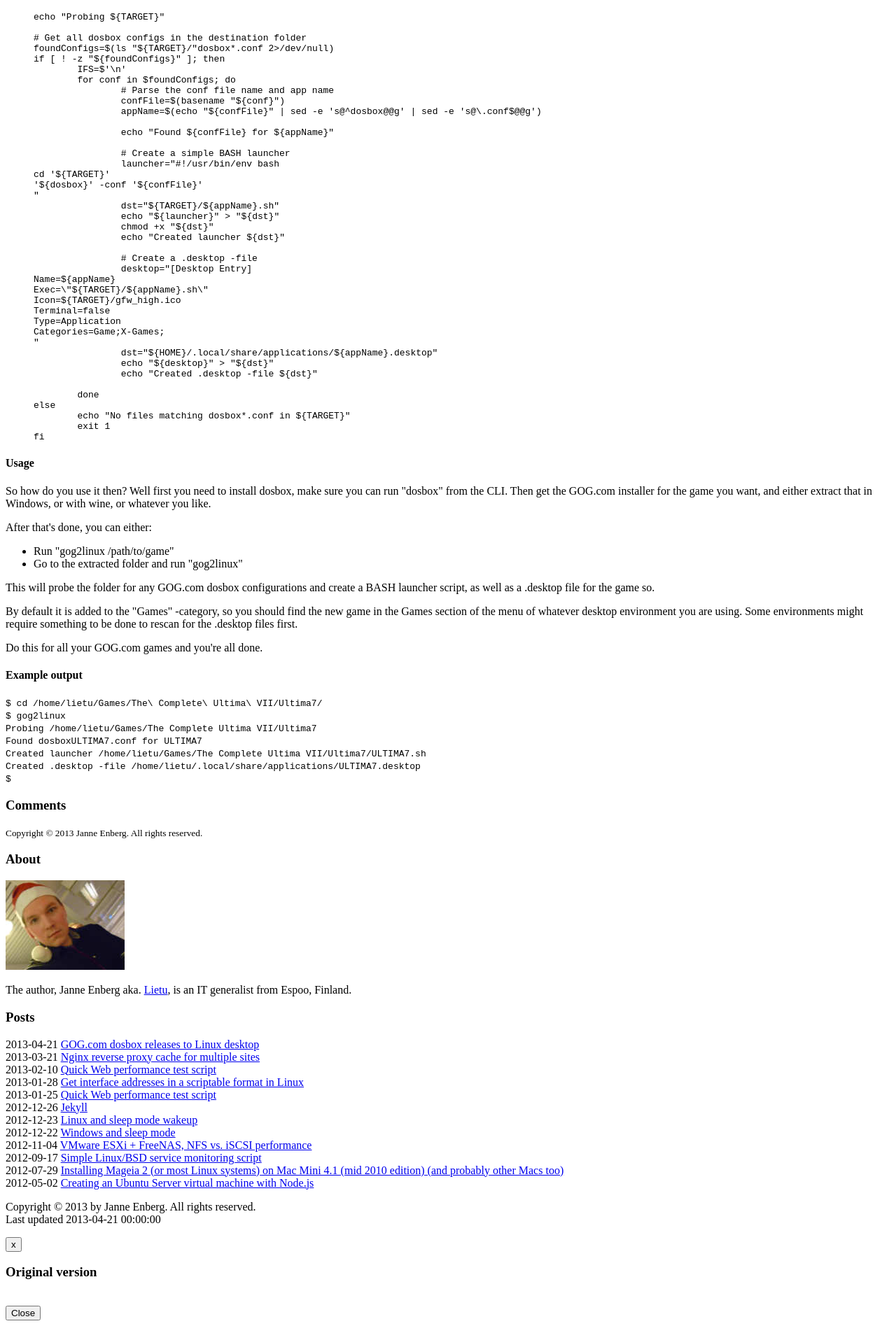
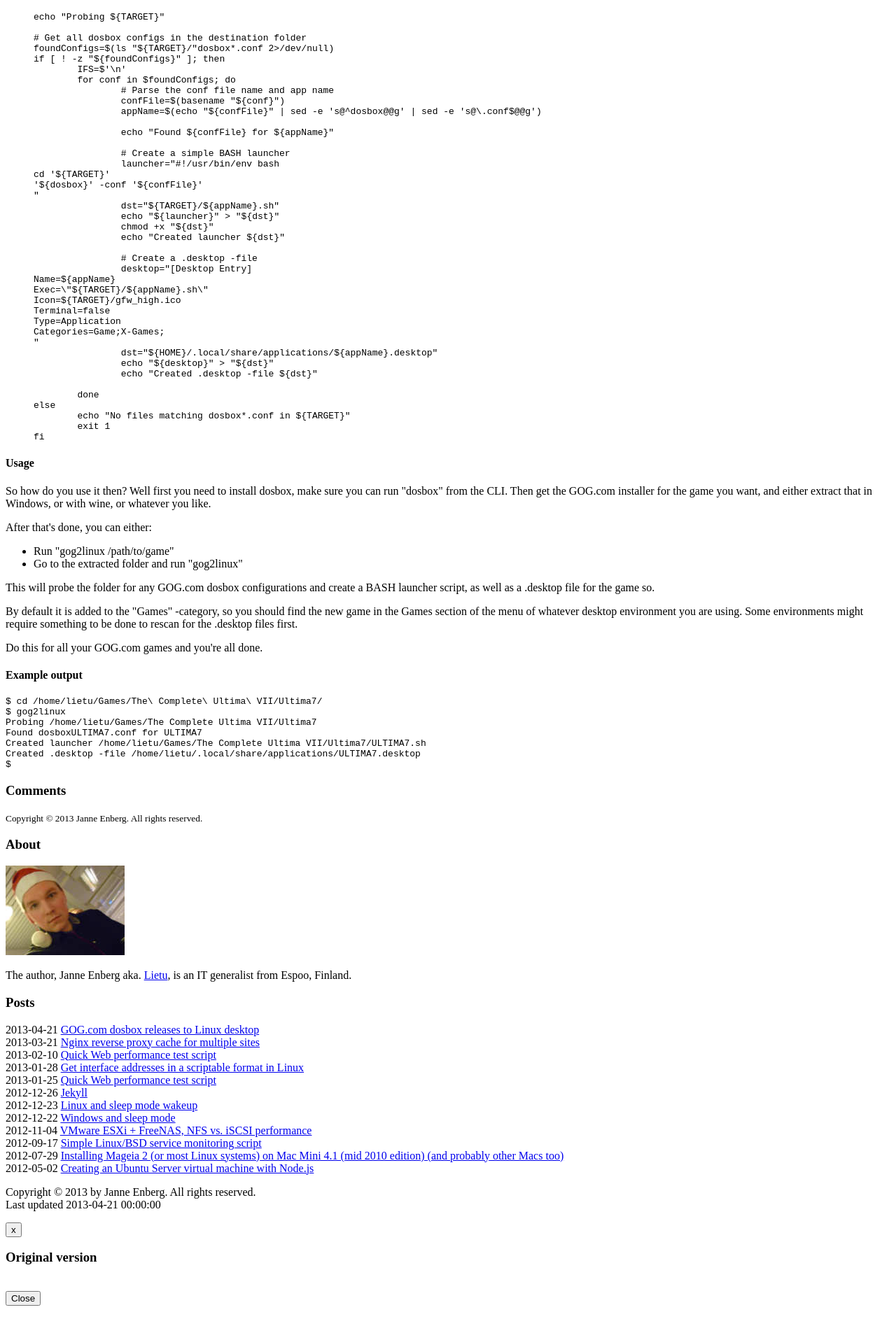
Before and after one commit to bigshandy/lietunet, a Jekyll site: the page built from _posts/2013-04-21-GOG-dosbox-releases-to-Linux-desktop.html, in a window 1280 px wide. Shown: the part 1094-2989 px from the top of the page at 70% size. Built offline with Jekyll 4.4.1, drawn with Linux system fonts in a browser that asks for light colours; nearby versions of some CDN libraries; Markdown is read by kramdown in place of the engine named in the settings; after the commit the page ends 2968 px from its top, so only the background shows below that.

Commit message:
Layout fix to previous

```diff
--- a/_posts/2013-04-21-GOG-dosbox-releases-to-Linux-desktop.html
+++ b/_posts/2013-04-21-GOG-dosbox-releases-to-Linux-desktop.html
@@ -81,7 +81,7 @@
 <p>By default it is added to the "Games" -category, so you should find the new game in the Games section of the menu of whatever desktop environment you are using. Some environments might require something to be done to rescan for the .desktop files first.</p>
 <p>Do this for all your GOG.com games and you're all done.</p>
 <h4>Example output</h4>
-<code>
+<code style="display: block;">
 $ cd /home/lietu/Games/The\ Complete\ Ultima\ VII/Ultima7/<br />
 $ gog2linux<br />
 Probing /home/lietu/Games/The Complete Ultima VII/Ultima7<br />
```
